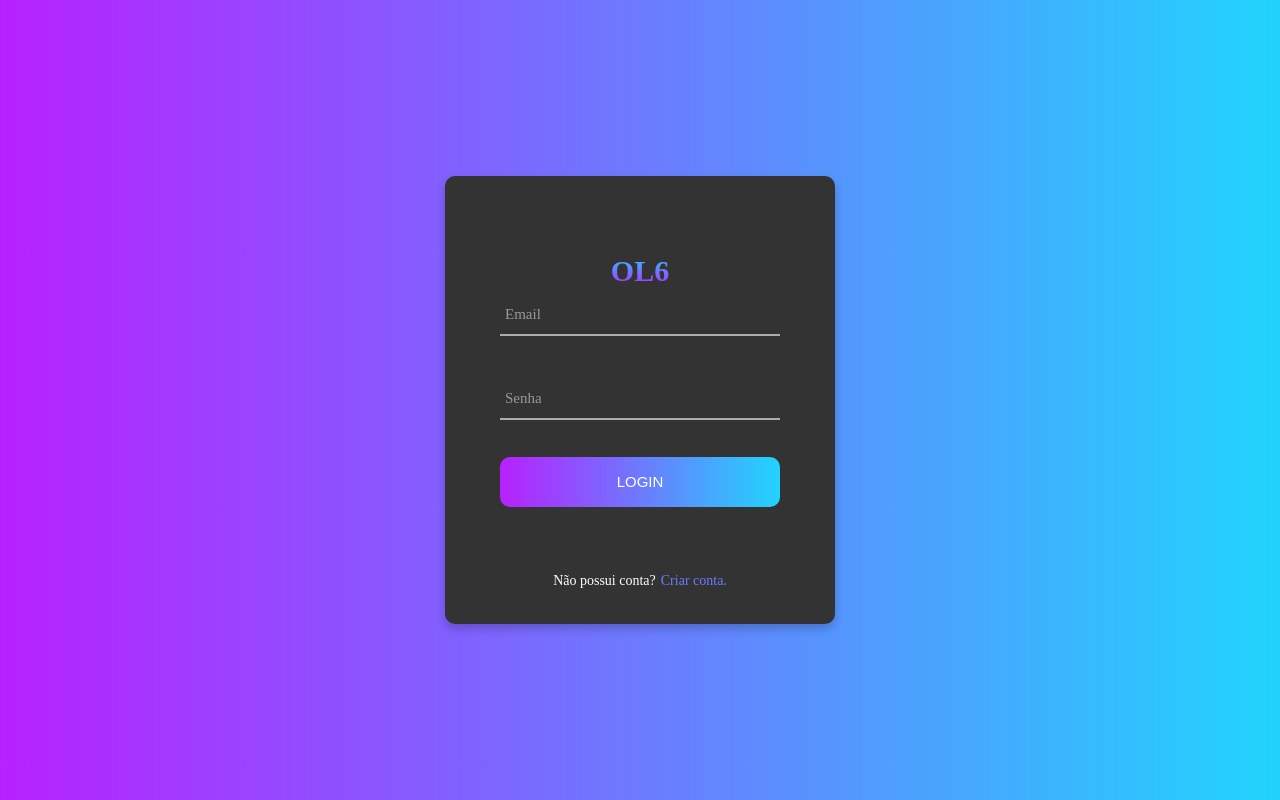
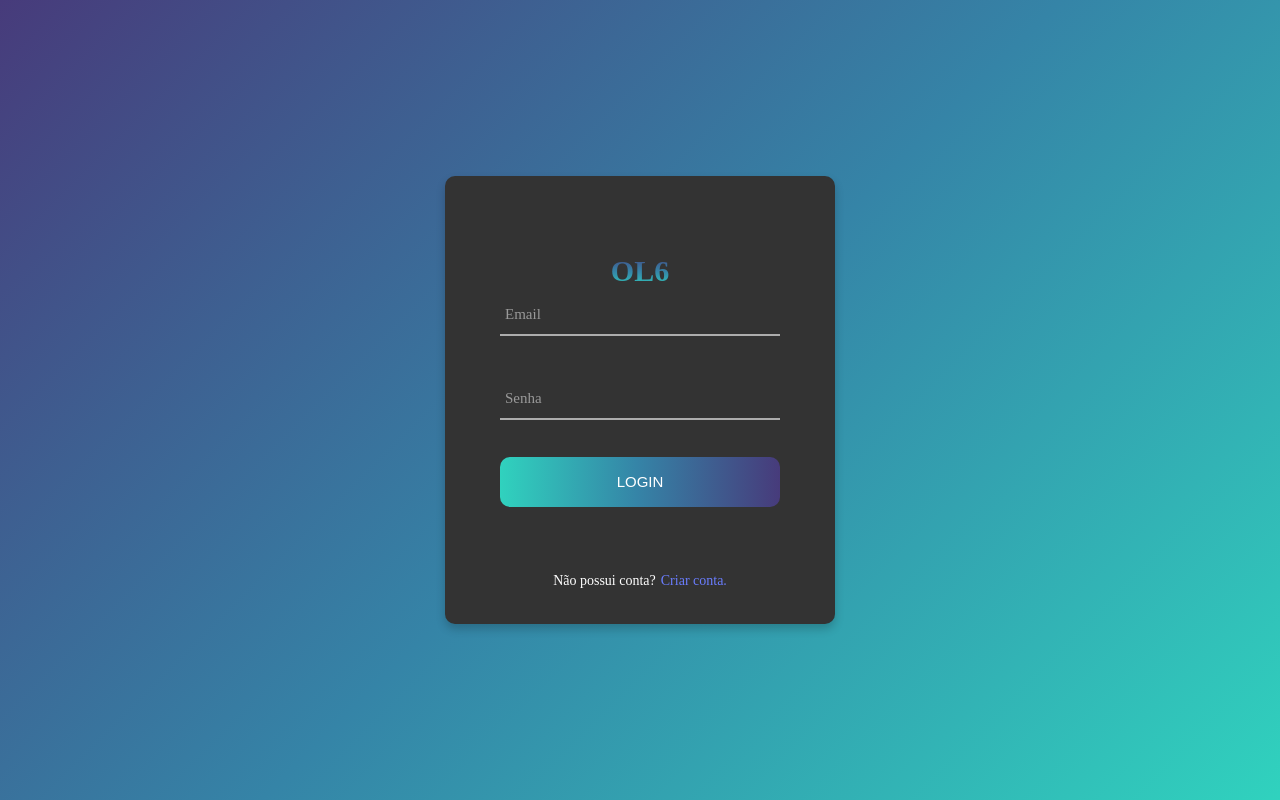
Before and after one commit to Carlosajunior/OL6-Frontend, a React (Vite) app: page / in a window 1280 px wide. Built offline with nearby package versions, Linux system fonts and the light colour scheme.

Commit message:
feat: modificado o esquema de cores

```diff
--- a/src/styles.css
+++ b/src/styles.css
@@ -15,7 +15,12 @@
   align-items: center;
   justify-content: center;
   padding: 15px;
-  background: linear-gradient(to left, #21d4fd, #b721ff);
+  background-image: linear-gradient(
+    -225deg,
+    #473b7b 0%,
+    #3584a7 51%,
+    #30d2be 100%
+  );
 }
 .wrap-login {
   width: 390px;
@@ -31,7 +36,7 @@
 .login-form-title {
   display: block;
   font-size: 30px;
-  background: -webkit-linear-gradient(#21d4fd, #b721ff);
+  background: -webkit-linear-gradient(#473b7b 0%, #3584a7 51%, #30d2be 100%);
   -webkit-background-clip: text;
   -webkit-text-fill-color: transparent;
   line-height: 1.2;
@@ -94,10 +99,25 @@
   -webkit-transition: all 0.4s;
   -o-transition: all 0.4s;
   -moz-transition: all 0.4s;
-  background: -webkit-linear-gradient(to left, #21d4fd, #b721ff);
-  background: -o-linear-gradient(to left, #21d4fd, #b721ff);
-  background: -moz-linear-gradient(to left, #21d4fd, #b721ff);
-  background: linear-gradient(to left, #21d4fd, #b721ff);
+  background: -webkit-linear-gradient(
+    to left,
+    #473b7b 0%,
+    #3584a7 51%,
+    #30d2be 100%
+  );
+  background: -o-linear-gradient(
+    to left,
+    #473b7b 0%,
+    #3584a7 51%,
+    #30d2be 100%
+  );
+  background: -moz-linear-gradient(
+    to left,
+    #473b7b 0%,
+    #3584a7 51%,
+    #30d2be 100%
+  );
+  background: linear-gradient(to left, #473b7b 0%, #3584a7 51%, #30d2be 100%);
 }
 .focus-input::after {
   font-size: 15px;
@@ -154,10 +174,25 @@
   align-items: center;
   width: 100%;
   height: 50px;
-  background: -webkit-linear-gradient(to left, #21d4fd, #b721ff);
-  background: -o-linear-gradient(to left, #21d4fd, #b721ff);
-  background: -moz-linear-gradient(to left, #21d4fd, #b721ff);
-  background: linear-gradient(to left, #21d4fd, #b721ff);
+  background: -webkit-linear-gradient(
+    to left,
+    #473b7b 0%,
+    #3584a7 51%,
+    #30d2be 100%
+  );
+  background: -o-linear-gradient(
+    to left,
+    #473b7b 0%,
+    #3584a7 51%,
+    #30d2be 100%
+  );
+  background: -moz-linear-gradient(
+    to left,
+    #473b7b 0%,
+    #3584a7 51%,
+    #30d2be 100%
+  );
+  background: linear-gradient(to left, #473b7b 0%, #3584a7 51%, #30d2be 100%);
 }
 .login-form-btn:hover {
   cursor: pointer;
```
